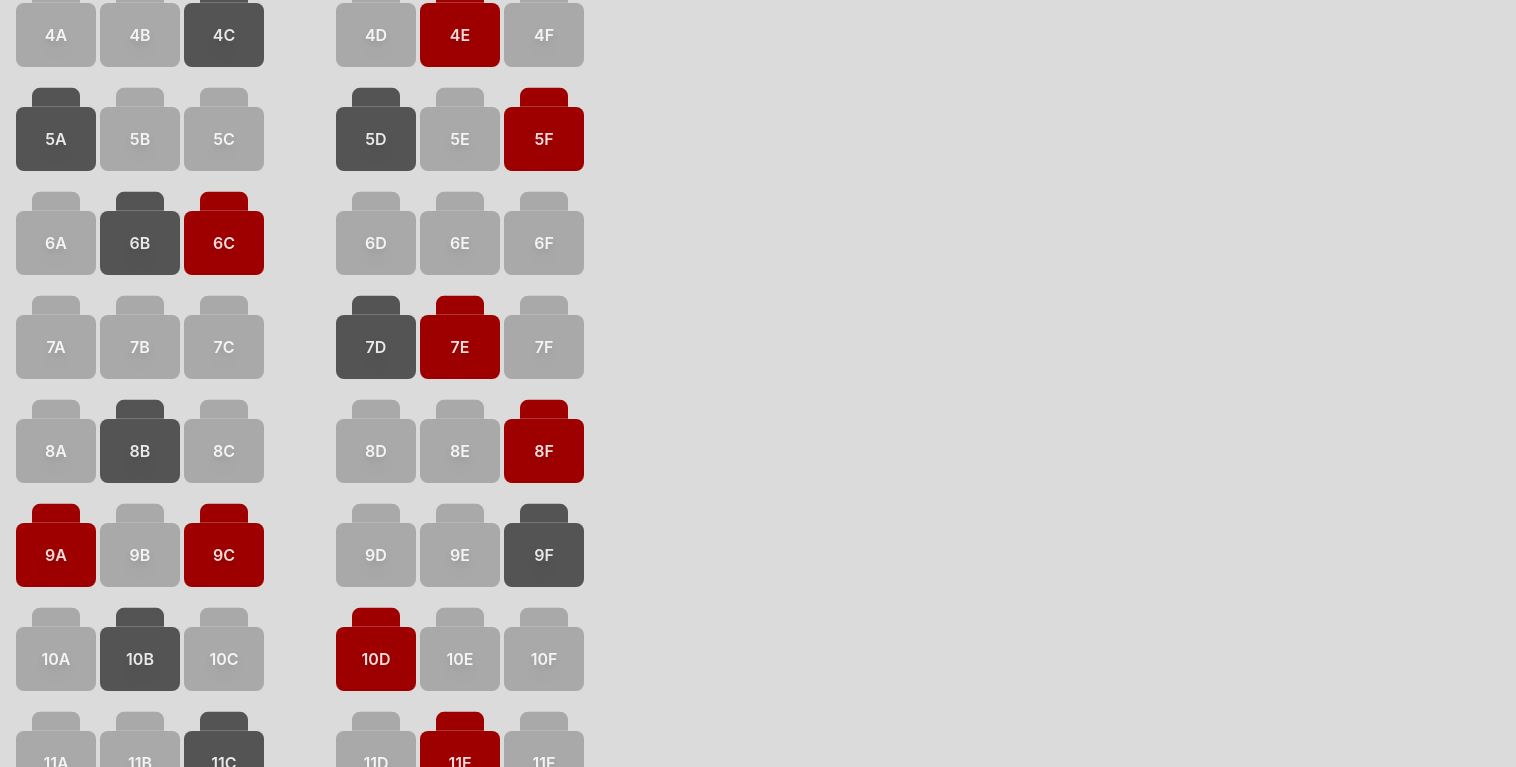
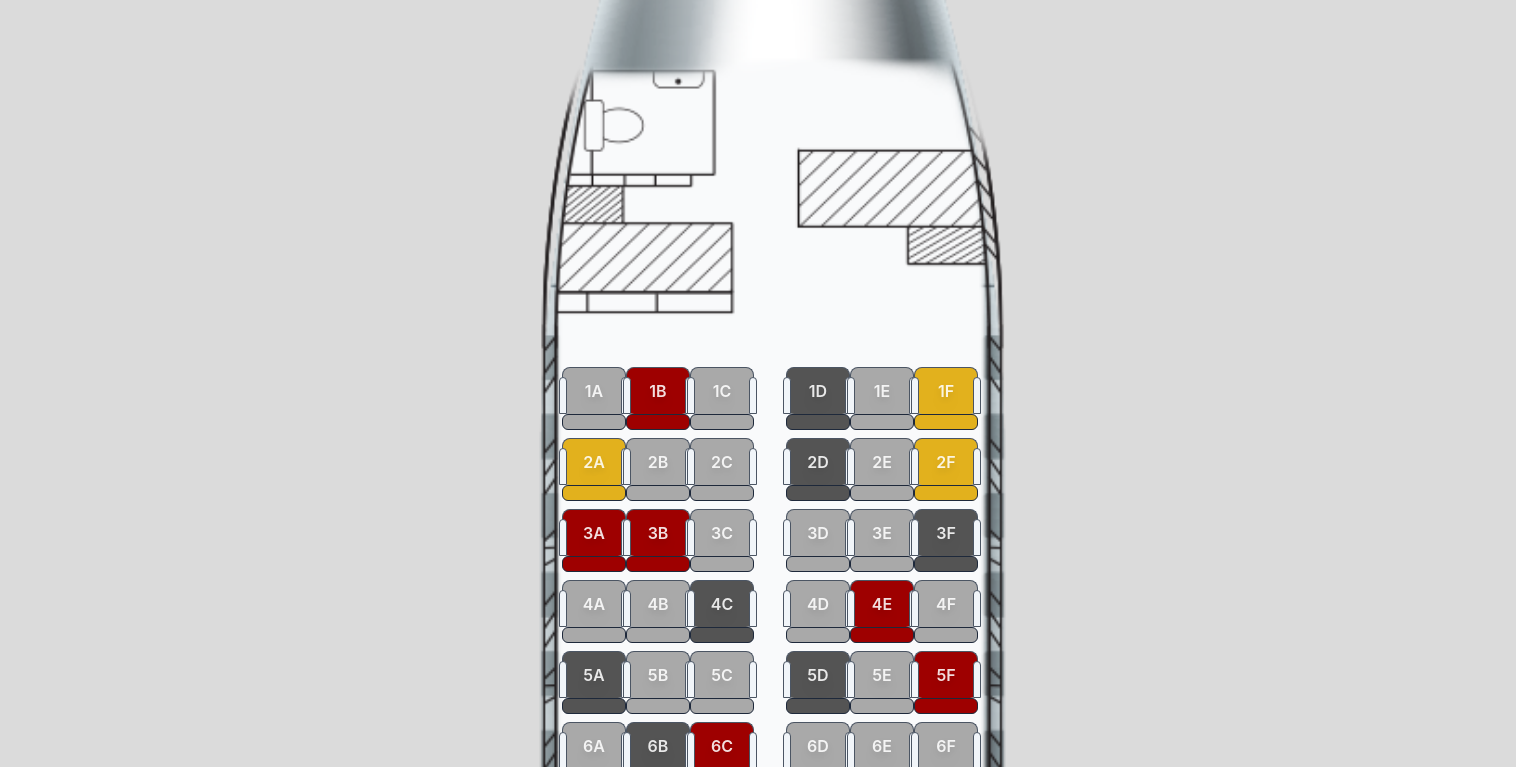
Before and after one commit to Elijah-05/flight-seat-selection, a React (Vite) app: page / in a window 1280 px wide. Shown: the part 477-1244 px from the top of the page, 1516 px wide, since content can reach past the window. Built offline with nearby package versions, Linux system fonts and the light colour scheme.

Commit message:
feat: realistic plane image and section view for seat layout

```diff
--- a/src/App.tsx
+++ b/src/App.tsx
@@ -2,6 +2,8 @@
 import Seat from "./components/Seat";
 import allSeats from "./seats";
 import SeatDescription from "./components/SeatDescription";
+import planeLayout from "./assets/image/Vector Smart Object copy 2.png";
+// import planeLayout from "./assets/SVG/Asset 2.svg";
 
 const App = () => {
   const [selectedSeats, setSelectedSeats] = useState<string[]>([]);
@@ -27,8 +29,10 @@
     setSelectionAmount(amount);
   }
 
+  console.log("all seats: ", allSeats.length);
+
   return (
-    <div className=" px-4 pb-10 pt-2 w-fit">
+    <div className=" px-4 pb-10 pt-2 w-full">
       <div className="flex justify-evenly gap-4">
         <SeatDescription color="bg-[#a9a9a9]" label="Available" />
         <SeatDescription color="bg-[#9e0000]" label="Occupied" />
@@ -65,9 +69,20 @@
           Clear Selection
         </button>
       </div>
-      <div className="flex flex-col gap-4 mt-10 w-fit">
+      <div
+        className="relative mt-10 w-[1500px]"
+        // style={{
+        //   backgroundImage: `url(${planeLayout})`,
+        // }}
+      >
+        <img
+          src={planeLayout}
+          alt=""
+          className="w-full o utline outline-green-500"
+        />
+        <div className="absolute space-y-2 -mr-1 right-1/2 translate-x-1/2 top-[700px]">
           {allSeats.map((columnSeat, i) => (
-          <div key={i} className="flex gap-1">
+            <div key={i} className="flex items-center">
               {columnSeat.map((rowSeat, j) =>
                 rowSeat ? (
                   <Seat
@@ -81,13 +96,14 @@
                     isSelected={selectedSeats.includes(rowSeat.id)}
                   />
                 ) : (
-                <div key={j} className="w-16" />
+                  <div key={j} className="w-8" />
                 )
               )}
             </div>
           ))}
         </div>
       </div>
+    </div>
   );
 };
 
--- a/src/components/Seat.tsx
+++ b/src/components/Seat.tsx
@@ -29,17 +29,17 @@
     <div
       className={`${
         status !== "unavailable" && "active:scale-[0.98]"
-      } transition-all select-none duration-500 `}
+      } transition-all select-none duration-500`}
       onClick={() => status === "available" && onClick(id)}
     >
       <div
-        className={`relative w-20 mt-[30%] h-16 rounded-lg ${seatCharacter()} grid place-content-center transition-all`}
+        className={`relative w-16 mt -[30%] h-[47px] rounded-lg ${seatCharacter()} border border-b-0 border-gray-600 grid place-content-center transition-all`}
       >
-        <div
-          className={`absolute w-[60%] h-[30%] right-1/2 translate-x-1/2 -translate-y-full rounded-t-lg ${seatCharacter()} transition-all`}
-        />
+        <div className="absolute bg-slate-100 left-0 bottom-0 h-[80%] border border-gray-600 rounded-t-md w-2 -translate-x-1/2"/>
+        <div className="absolute bg-slate-100 right-0 bottom-0 h-[80%] border border-gray-600 rounded-t-md w-2 translate-x-1/2"/>
         <span className="font-semibold drop-shadow-lg">{id}</span>
       </div>
+      <div className={`${seatCharacter()} h-4 rounded-md border-[1px] border-slate-800`}/>
     </div>
   );
 };
--- a/src/seats.ts
+++ b/src/seats.ts
@@ -136,6 +136,96 @@
     { id: "15E", status: "unavailable" },
     { id: "15F", status: "available" },
   ],
+  [
+    { id: "16A", status: "available" },
+    { id: "16B", status: "available" },
+    { id: "16C", status: "unavailable" },
+    null,
+    { id: "16D", status: "occupied" },
+    { id: "16E", status: "available" },
+    { id: "16F", status: "available" },
+  ],
+  [
+    { id: "17A", status: "unavailable" },
+    { id: "17B", status: "occupied" },
+    { id: "17C", status: "available" },
+    null,
+    { id: "17D", status: "unavailable" },
+    { id: "17E", status: "available" },
+    { id: "17F", status: "occupied" },
+  ],
+  [
+    { id: "18A", status: "available" },
+    { id: "18B", status: "occupied" },
+    { id: "18C", status: "available" },
+    null,
+    { id: "18D", status: "available" },
+    { id: "18E", status: "available" },
+    { id: "18F", status: "unavailable" },
+  ],
+  [
+    { id: "19A", status: "available" },
+    { id: "19B", status: "available" },
+    { id: "19C", status: "available" },
+    null,
+    { id: "19D", status: "occupied" },
+    { id: "19E", status: "available" },
+    { id: "19F", status: "unavailable" },
+  ],
+  [
+    { id: "20A", status: "occupied" },
+    { id: "20B", status: "unavailable" },
+    { id: "20C", status: "available" },
+    null,
+    { id: "20D", status: "available" },
+    { id: "20E", status: "available" },
+    { id: "20F", status: "available" },
+  ],
+  [
+    { id: "21A", status: "available" },
+    { id: "21B", status: "occupied" },
+    { id: "21C", status: "available" },
+    null,
+    { id: "21D", status: "unavailable" },
+    { id: "21E", status: "available" },
+    { id: "21F", status: "available" },
+  ],
+  [
+    { id: "22A", status: "available" },
+    { id: "22B", status: "unavailable" },
+    { id: "22C", status: "available" },
+    null,
+    { id: "22D", status: "occupied" },
+    { id: "22E", status: "available" },
+    { id: "22F", status: "available" },
+  ],
+  [
+    { id: "23A", status: "available" },
+    { id: "23B", status: "available" },
+    { id: "23C", status: "available" },
+    null,
+    { id: "23D", status: "unavailable" },
+    { id: "23E", status: "occupied" },
+    { id: "23F", status: "available" },
+  ],
+  [
+    { id: "24A", status: "unavailable" },
+    { id: "24B", status: "available" },
+    { id: "24C", status: "available" },
+    null,
+    { id: "24D", status: "available" },
+    { id: "24E", status: "available" },
+    { id: "24F", status: "unavailable" },
+  ],
+  [
+    { id: "25A", status: "occupied" },
+    { id: "25B", status: "available" },
+    { id: "25C", status: "available" },
+    null,
+    { id: "25D", status: "unavailable" },
+    { id: "25E", status: "occupied" },
+    { id: "25F", status: "available" },
+  ],
 ];
 
 export default allSeats;
--- a/src/type.d.ts
+++ b/src/type.d.ts
@@ -1,6 +1,13 @@
 export type SeatPropertyTypes = {
   id: string;
   status: "available" | "occupied" | "unavailable" | "vip";
+  unsuitableForHandicap?: boolean;
+  armTry?: boolean;
+  babyHammock?: boolean; // false for now
+  handicapArmRest?: boolean;
+  noBreakOver?: boolean;
+  limitedRecline?: boolean; // false for now
+  noRecline?: boolean;
 };
 
 export type SeatDescriptionProps = {
```
Also changed, not shown: src/assets/1x/Asset 4.png (added), src/assets/image/Vector Smart Object copy 2.png (added). Lines whose indentation alone changed are shown as unchanged.
